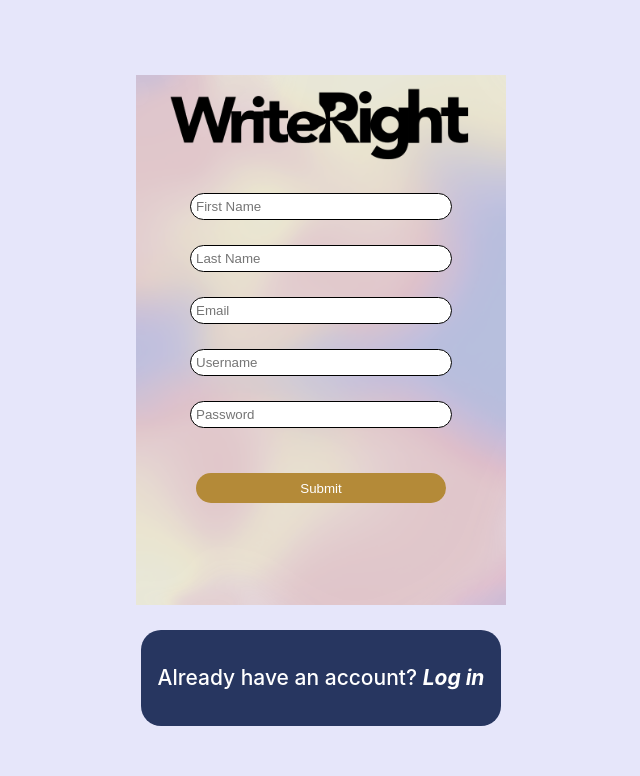
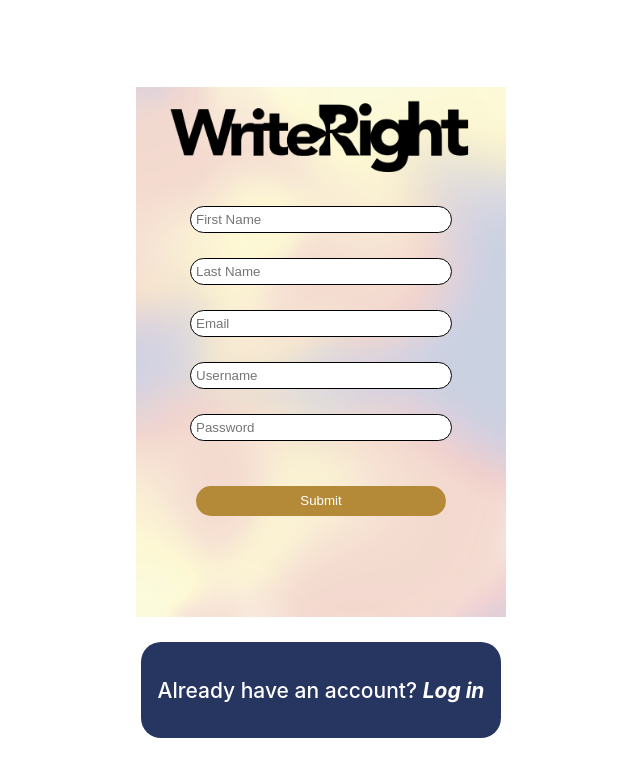
Before and after one commit to acm-projects/WriteRight, a React (Create React App) app in the folder frontend/writeright/: page /signup in a window 1280 px wide. Shown: the top 776 px of the page, without its empty margins (319-959 px from the left). Built offline with nearby package versions, Linux system fonts and the light colour scheme.

Commit message:
Added signup page, folder structure

```diff
--- a/frontend/writeright/src/pages/signup/SignUp.css
+++ b/frontend/writeright/src/pages/signup/SignUp.css
@@ -1,7 +1,7 @@
 .outer {
   display: flex;
   flex-direction: column;
-  background-color: lavender;
+  background-color: white;
   min-height: 100vh;
   display: flex;
   flex-direction: column;
@@ -9,6 +9,7 @@
   justify-content: center;
 }
 .center-box {
+  margin-top: 25px;
   display: flex;
   display: flex;
   flex-direction: column;
```
Also changed, not shown: frontend/writeright/src/pages/login/Login.js (added, +7 -0 lines), frontend/writeright/src/pages/login/Login.css (added).
